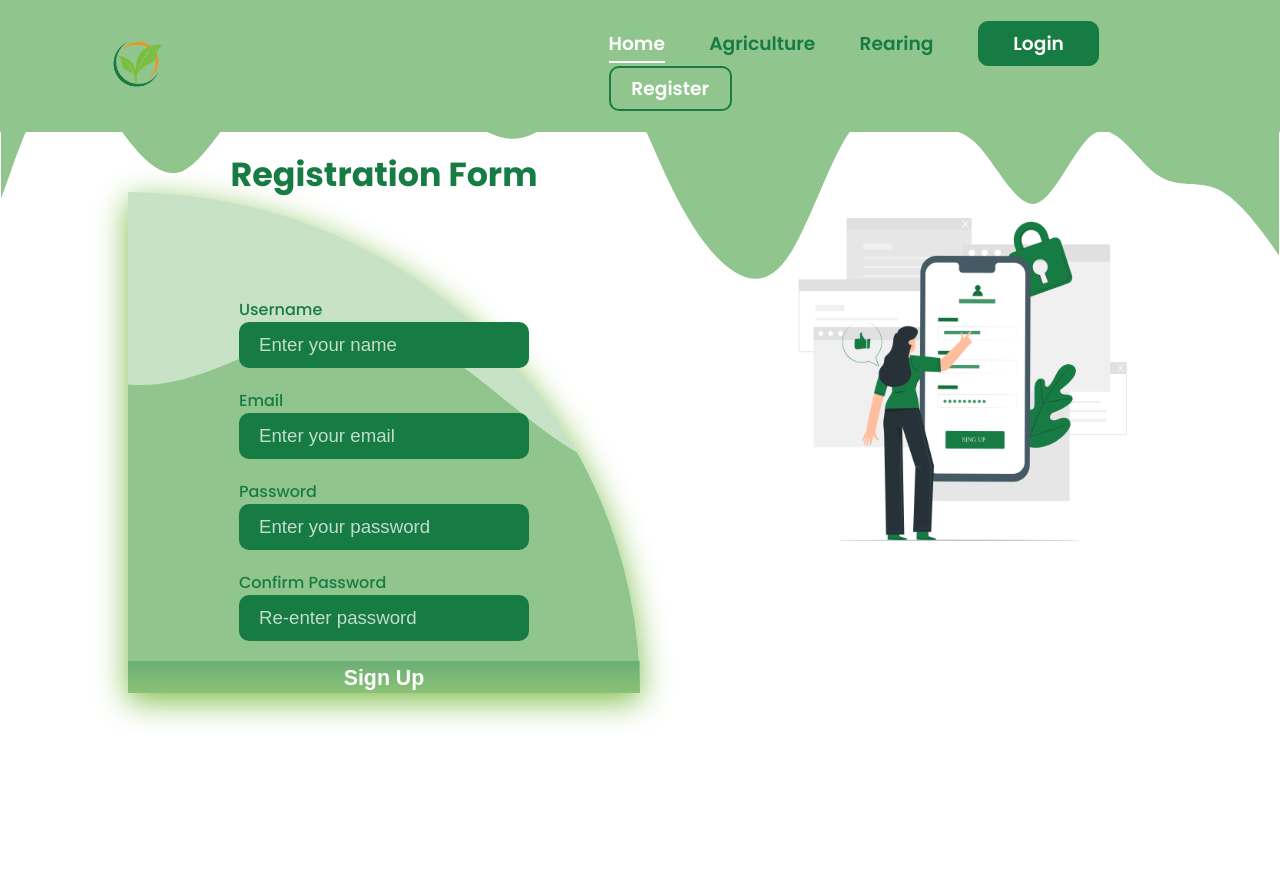
After one commit to Joel-Fah/agrear, a PHP site: page /register.php in a window 1280 px wide. The commit adds this page. Run offline with PHP 8.4, Linux system fonts and the light colour scheme.

Commit message:
Added php files

```diff
--- /dev/null
+++ b/css/all.css
@@ -0,0 +1,147 @@
+/* Import */
+@import url('https://fonts.googleapis.com/css2?family=Poppins:ital,wght@0,100;0,200;0,300;0,400;0,500;0,600;0,700;0,800;0,900;1,100;1,200;1,300;1,400;1,500;1,600;1,700;1,800;1,900&display=swap');
+/* @import url('../font/Poppins/Poppins-Regular.ttf'); */
+
+/* CSS variables */
+:root{
+    /* Colors */
+    --primary-color: #177C43;
+    --secondary-color: #7BBC45;
+    --contrast-color: #E6982B;
+    --light-color: #90C58D;
+    --white-color: #ffffff;
+
+    /* Fonts */
+    --font: 'Poppins', sans-serif;
+}
+
+/* General CSS */
+body{
+    margin: 0;
+    padding: 0;
+    font-family: var(--font);
+}
+
+.container{
+    /* width: 100%; */
+    padding: 10%;
+}
+
+/* Scrollbar */
+/* width */
+::-webkit-scrollbar {
+    width: 10px;
+  }
+
+  /* Track */
+  ::-webkit-scrollbar-track {
+    background: var(--light-color);
+  }
+
+  /* Handle */
+  ::-webkit-scrollbar-thumb {
+    background: var(--primary-color);
+    border-radius: 10px 0 0 10px;
+  }
+
+  /* Handle on hover */
+  ::-webkit-scrollbar-thumb:hover {
+    background: #145c33;
+  }
+
+/* Header Section */
+section.header{
+    height: 100vh;
+    background-image: url('../img/wave.svg');
+    background-size: contain;
+    background-repeat: repeat-x;
+}
+
+.navbar{
+    padding: 5px 0;
+    display: flex;
+    width: 100%;
+    align-items: center;
+    justify-content: space-between;
+    position: fixed;
+    background-color: var(--light-color);
+}
+
+.nav-brand{
+    width: 75%;
+}
+
+.nav-brand img{
+    width: 10%;
+    padding: 0 20%;
+}
+
+.nav-tabs{
+    width: 100%;
+    margin: auto;
+}
+
+.nav-tabs .nav-list .nav-list-item{
+    display: inline;
+    list-style-type: square;
+    margin: auto;
+    padding: 0 20px;
+}
+
+.nav-tabs a{
+    --border-width: 2px;
+    --bottom-distance: 0px;
+
+    text-decoration: none;
+    color: var(--primary-color);
+    font-weight: 600;
+    font-size: 14pt;
+    display: inline-block;
+    padding: 3px 0;
+    background-image: linear-gradient(var(--white-color), var(--white-color));
+    background-size: 0% var(--border-width);
+    background-repeat: no-repeat;
+    transition: background-size .3s ease;
+}
+
+.nav-tabs .nav-link{
+    background-position: 0 calc(100% - var(--bottom-distance))
+}
+
+.nav-tabs a:hover {
+    background-size: 100% var(--border-width);
+}
+
+.nav-tabs .active{
+    color: var(--white-color);
+    border-bottom: 2px solid var(--white-color);
+    background-image: none;
+}
+
+.nav-tabs .nav-btn{
+    background: var(--primary-color);
+    padding: 7px 5%;
+    color: var(--white-color);
+    border-radius: 10px;
+    background-image: none;
+    border: 1px solid var(--primary-color);
+    transition: all .3s ease-out;
+}
+
+.nav-tabs .nav-btn:hover{
+    background: #177c43bb;
+    border-color: #177c43bb;
+}
+
+.nav-tabs .nav-btn-outline{
+    border: 2px solid var(--primary-color);
+    padding: 6px 3%;
+    color: var(--white-color);
+    border-radius: 10px;
+    background-image: none;
+    transition: border-color .5s ease-out;
+}
+
+.nav-tabs .nav-btn-outline:hover{
+    border-color: var(--white-color);
+}
--- /dev/null
+++ b/css/register.css
@@ -0,0 +1,99 @@
+/* CSS variables */
+:root{
+    /* Colors */
+    --primary-color: #177C43;
+    --secondary-color: #7BBC45;
+    --contrast-color: #E6982B;
+    --light-color: #90C58D;
+    --white-color: #ffffff;
+
+    /* Fonts */
+    --font: 'Poppins', sans-serif;
+}
+
+body{
+    overflow: hidden;
+}
+
+.register-hero{
+    display: flex;
+    padding: 15% 10%;
+    margin: auto;
+}
+
+.register-form{
+    width: 100%;
+    background: linear-gradient(rgb(144, 197, 141, .5), rgb(144, 197, 141, .5)), url('../img/wave2.svg') no-repeat bottom;
+    box-shadow: 0 8px 32px 0 var(--secondary-color);
+    backdrop-filter: blur( 4px );
+    -webkit-backdrop-filter: blur( 4px );
+    background-size: cover;
+    border-radius: 0 100% 0 0;
+}
+
+.register-form h2{
+    text-align: center;
+    font-size: 25pt;
+    color: var(--primary-color);
+    position: relative;
+    top: -70px;
+}
+
+.register-form .input-field{
+    width: fit-content;
+    margin: 20px auto;
+}
+
+.register-form .input-field label{
+    font-weight: 500;
+    color: var(--primary-color);
+}
+
+.register-form .input-field .form-input{
+    width: inherit;
+    height: 2.5rem;
+    border-radius: 10px;
+    border: none;
+    padding: 3px 20px;
+    background-color: var(--primary-color);
+    color: var(--white-color);
+    font-size: 14pt;
+    font-weight: 600;
+}
+
+.register-form .input-field .form-input:active,
+.register-form .input-field .form-input:focus{
+    outline: none;
+}
+
+.register-form .form-btn{
+    border: none;
+    padding: 5px 10px;
+    background: linear-gradient(#177C4350, #7BBC4550);
+    margin: auto;
+    width: 100%;
+    height: 2rem;
+    font-size: 16pt;
+    font-weight: bold;
+    color: var(--white-color);
+    transition: all .3s ease-in;
+}
+
+.register-form .form-btn:hover{
+    cursor: pointer;
+    background: linear-gradient(#177C43, #7BBC45);
+}
+
+.register-form .input-field .form-input::placeholder{
+    color: #ffffffbb;
+    font-weight: normal;
+}
+
+.register-hero .register-img{
+    width: 100%;
+}
+
+.register-hero .register-img img{
+    width: 75%;
+    float: right;
+}
--- a/index.html
+++ b/index.php
@@ -1,4 +1,3 @@
-
 <!DOCTYPE html>
 <html lang="en">
 <head>
@@ -8,6 +7,7 @@
     <title>Agrear</title>
 
     <!-- Custom CSS file -->
+    <link rel="stylesheet" href="./css/all.css">
     <link rel="stylesheet" href="./css/style.css">
 </head>
 <body>
@@ -23,8 +23,8 @@
                         <li class="nav-list-item"><a href="" class="active">Home</a></li>
                         <li class="nav-list-item"><a href="" class="nav-link">Agriculture</a></li>
                         <li class="nav-list-item"><a href="" class="nav-link">Rearing</a></li>
-                        <li class="nav-list-item"><a href="" class="nav-btn">Login</a></li>
-                        <li class="nav-list-item"><a href="" class="nav-btn-outline">Register</a></li>
+                        <li class="nav-list-item"><a href="login.html" class="nav-btn">Login</a></li>
+                        <li class="nav-list-item"><a href="register.html" class="nav-btn-outline">Register</a></li>
                     </ul>
                 </div>
             </nav>
--- /dev/null
+++ b/register.php
@@ -0,0 +1,66 @@
+<!DOCTYPE html>
+<html lang="en">
+<head>
+    <meta charset="UTF-8">
+    <meta http-equiv="X-UA-Compatible" content="IE=edge">
+    <meta name="viewport" content="width=device-width, initial-scale=1.0">
+    <title>Agrear &middot; Register</title>
+
+    <!-- CSS files -->
+    <link rel="stylesheet" href="./css/all.css">
+    <link rel="stylesheet" href="./css/register.css">
+</head>
+<body>
+    <!-- Start Header Section -->
+    <header>
+        <section class="header">
+            <nav class="navbar">
+                <div class="nav-brand">
+                    <img src="./img/logo.png" alt="agrear logo">
+                </div>
+                <div class="nav-tabs">
+                    <ul class="nav-list">
+                        <li class="nav-list-item"><a href="./index.html" class="active">Home</a></li>
+                        <li class="nav-list-item"><a href="" class="nav-link">Agriculture</a></li>
+                        <li class="nav-list-item"><a href="" class="nav-link">Rearing</a></li>
+                        <li class="nav-list-item"><a href="./login.html" class="nav-btn">Login</a></li>
+                        <li class="nav-list-item"><a href="./register.html" class="nav-btn-outline">Register</a></li>
+                    </ul>
+                </div>
+            </nav>
+
+            <!-- Start Hero Section -->
+            <div class="register-hero">
+                <div class="register-form">
+                    <h2>Registration Form</h2>
+                    <form action="" method="post">
+                        <div class="input-field">
+                            <label for="">Username</label> <br>
+                            <input type="text" name="user_name" class="form-input" placeholder="Enter your name">
+                        </div>
+                        <div class="input-field">
+                            <label for="">Email</label> <br>
+                            <input type="email" name="email" class="form-input" placeholder="Enter your email">
+                        </div>
+                        <div class="input-field">
+                            <label for="">Password</label> <br>
+                            <input type="password" name="password" class="form-input" placeholder="Enter your password">
+                        </div>
+                        <div class="input-field">
+                            <label for="">Confirm Password</label> <br>
+                            <input type="password" name="password2" class="form-input" placeholder="Re-enter password">
+                        </div>
+                        <input type="submit" value="Sign Up" class="form-btn">
+                    </form>
+                </div>
+                <div class="register-img">
+                    <img src="./img/register.png" alt="">
+                    <!-- <img src="./img/Country-side.gif" alt=""> -->
+                </div>
+            </div>
+            <!-- End Hero Section -->
+        </section>
+    </header>
+    <!-- End Header Section -->
+</body>
+</html>
```
Also changed, not shown: css/style.css (+0 -148 lines), login.php (added, +58 -0 lines), img/login.png (added), img/register.png (added), php/connection.php (added), php/functions.php (added), php/logout.php (added).
